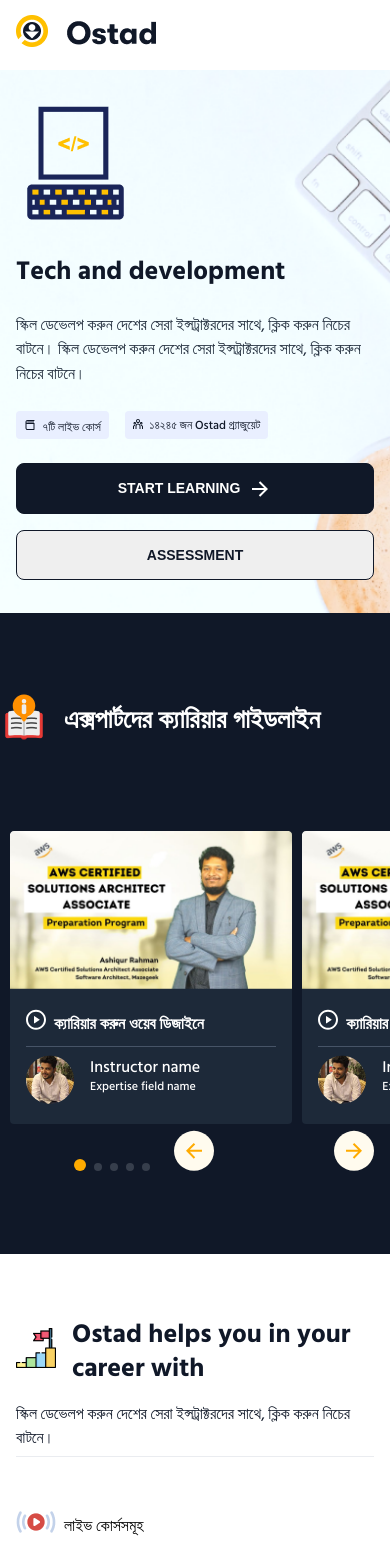
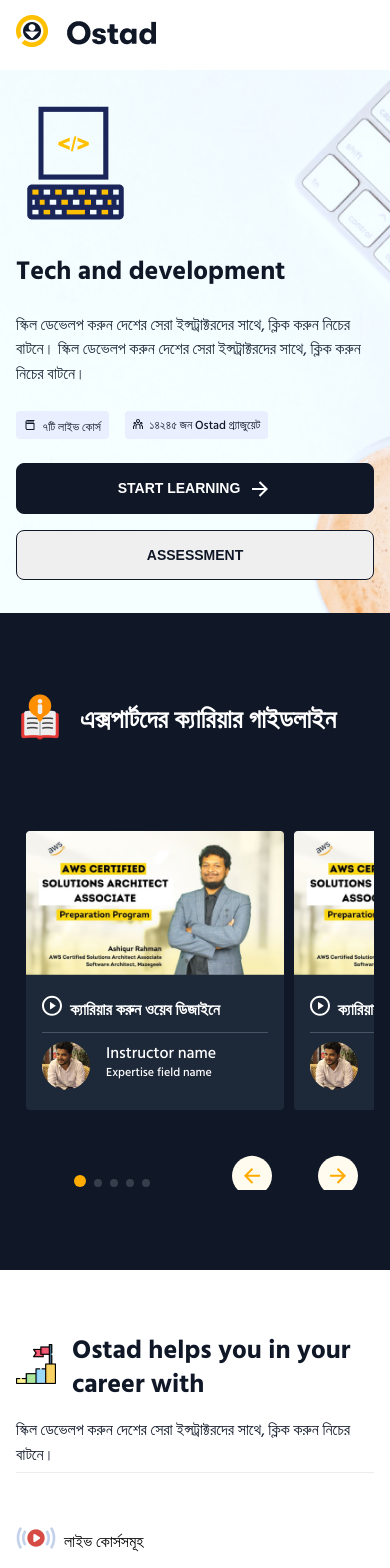
Before and after one commit to iamraihan/ostad-ui-task, a React (Create React App) app: page / in a window 390 px wide. Shown: the top 1568 px of the page. Built offline with nearby package versions, Linux system fonts and the light colour scheme.

Commit message:
freevodeoresurce expertguideline slider done

```diff
--- a/src/components/ExpertSwiperBtn/ExpertSwiperBtn.css
+++ b/src/components/ExpertSwiperBtn/ExpertSwiperBtn.css
@@ -11,23 +11,23 @@
 }
 
 .expert-swiper-prev-btn {
-  top: 50%;
+  top: 43%;
   right: 0;
 }
 .expert-swiper-next-btn {
   z-index: 10;
-  top: 50%;
+  top: 43%;
   left: 0;
 }
 
 /* Media Queries */
 @media (max-width: 640px) {
   .expert-swiper-prev-btn {
-    bottom: -152px;
+    bottom: -206px;
     right: 16px;
   }
   .expert-swiper-next-btn {
-    bottom: -152px;
-    left: 174px;
+    bottom: -206px;
+    left: 216px;
   }
 }
--- a/src/pages/ExpertGuideline/ExpertGuideline.css
+++ b/src/pages/ExpertGuideline/ExpertGuideline.css
@@ -37,7 +37,7 @@
   position: relative;
 } */
 .swiper-wrapper {
-  margin-bottom: 50px;
+  margin-bottom: 80px;
 }
 
 /* pagination css  */
@@ -70,4 +70,8 @@
     padding-right: 10px;
     padding-left: 10px;
   }
+  .slider-container {
+    padding-left: 16px !important;
+    padding-right: 16px !important;
+  }
 }
--- a/src/pages/FreeVideoResource/FreeVideoResource.js
+++ b/src/pages/FreeVideoResource/FreeVideoResource.js
@@ -2,10 +2,13 @@
 import "./FreeVideoResource.css";
 import playIcon from "../../assets/images/ostad-career/play-icon.svg";
 import FreeVideoResourceCard from "../../components/FreeVideoResourceCard/FreeVideoResourceCard";
+import { Swiper, SwiperSlide } from "swiper/react";
+import { Navigation, Pagination } from "swiper";
+import ExpertSwiperBtn from "../../components/ExpertSwiperBtn/ExpertSwiperBtn";
 
 const FreeVideoResource = () => {
   return (
-    <div className="free-video-resource container">
+    <div className="free-video-resource slider-container">
       <div className="ostad-title-wrapper">
         <div>
           <img src={playIcon} alt="" />
@@ -18,7 +21,47 @@
       </p>
       <div className="bottom-border"></div>
       <div className="free-video-slider-area">
-        <FreeVideoResourceCard />
+        <>
+          <div className="swiper-container">
+            <Swiper
+              slidesPerView={1.3}
+              spaceBetween={10}
+              pagination={{
+                clickable: true,
+              }}
+              breakpoints={{
+                640: {
+                  slidesPerView: 1.3,
+                  spaceBetween: 10,
+                },
+
+                1024: {
+                  slidesPerView: 4,
+                  spaceBetween: 24,
+                },
+              }}
+              // navigation={true}
+              modules={[Pagination, Navigation]}
+              className="expertSwiper"
+            >
+              <SwiperSlide>
+                <FreeVideoResourceCard />
+              </SwiperSlide>
+              <SwiperSlide>
+                <FreeVideoResourceCard />
+              </SwiperSlide>
+              <SwiperSlide>
+                <FreeVideoResourceCard />
+              </SwiperSlide>
+              <SwiperSlide>
+                <FreeVideoResourceCard />
+              </SwiperSlide>
+
+              <ExpertSwiperBtn />
+            </Swiper>
+          </div>
+        </>
+        {/* <FreeVideoResourceCard /> */}
       </div>
     </div>
   );
```
